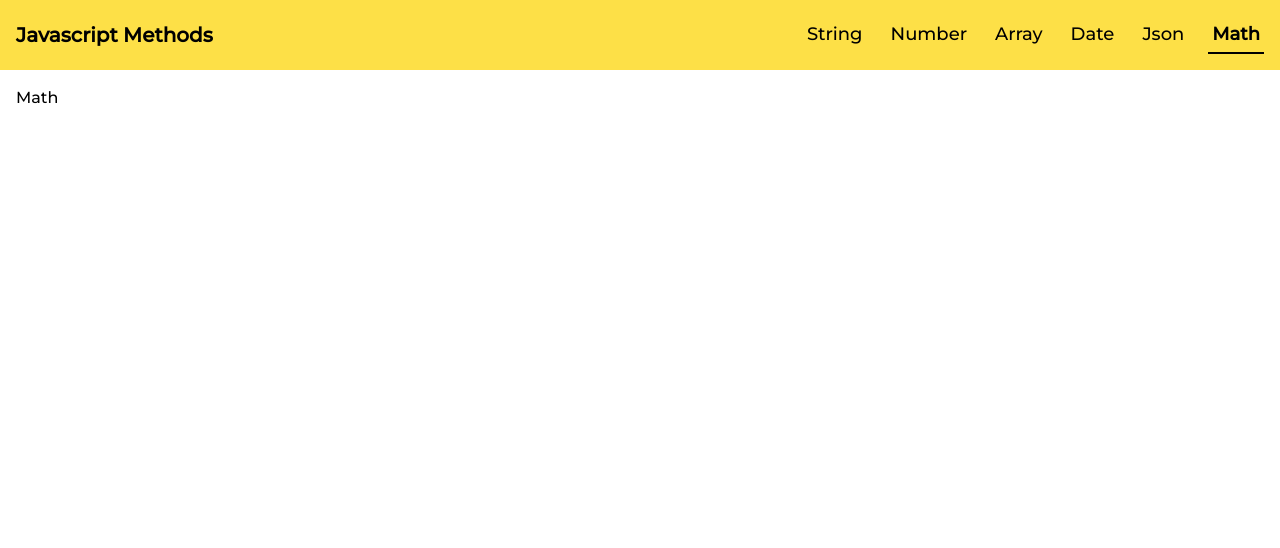
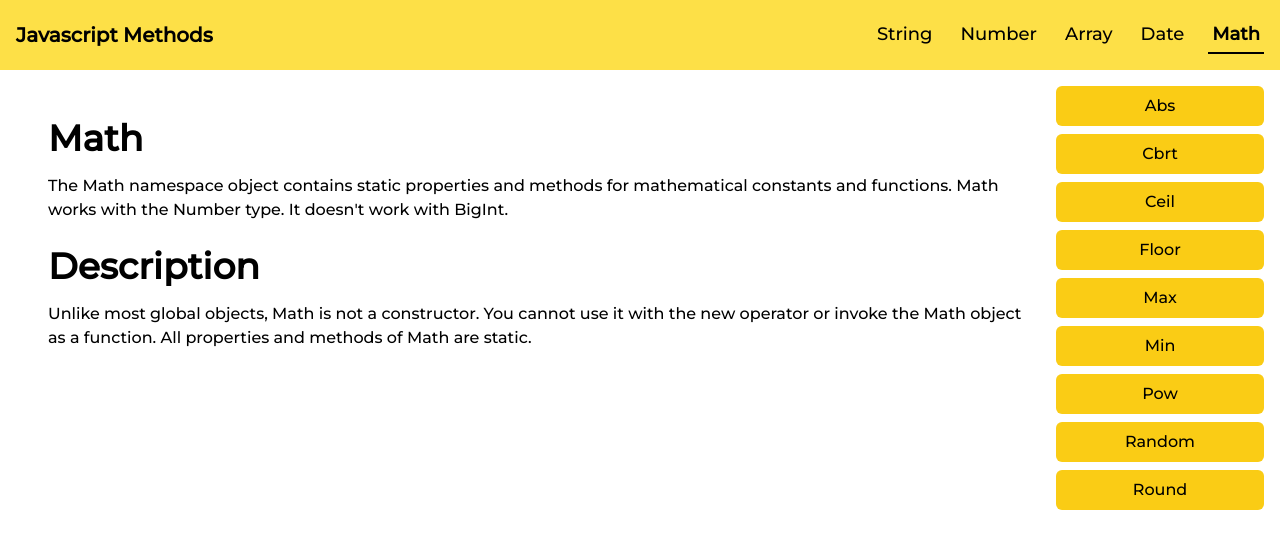
Before and after one commit to VectortheGreat/Javascript-Methods, a React (Vite) app: page /math in a window 1280 px wide. Shown: the top 548 px of the page. Built offline with nearby package versions, Linux system fonts and the light colour scheme.

Commit message:
math methods done

```diff
--- a/src/App.tsx
+++ b/src/App.tsx
@@ -7,7 +7,6 @@ import Number from "./pages/Number";
 import Array from "./pages/Array";
 import Date from "./pages/Date";
 import Math from "./pages/Math";
-import Json from "./pages/Json";
 
 function App() {
   return (
@@ -21,7 +20,6 @@ function App() {
           <Route path="/array" element={<Array />} />
           <Route path="/date" element={<Date />} />
           <Route path="/math" element={<Math />} />
-          <Route path="/json" element={<Json />} />
         </Routes>
       </PageContainer>
     </Router>
--- a/src/components/methods/FormComp.tsx
+++ b/src/components/methods/FormComp.tsx
@@ -11,13 +11,14 @@ import {
   getParameter3,
   updateCodeResult,
 } from "../../redux/ValueSlice";
-import { useEffect } from "react";
+import { useEffect, useState } from "react";
 import { stringInputRandomizer, stringParameterRandomizer } from "../../helpers/stringRandomizer";
 import { useLocation } from "react-router-dom";
 import { printCode } from "../../helpers/printCode";
 import { arrayInputRandomizer, arrayParameterRandomizer } from "../../helpers/arrayRandomizer";
 import { numberInputRandomizer, numberParameterRandomizer } from "../../helpers/numberRandomizer";
 import { dateInputRandomizer, dateParameterRandomizer } from "../../helpers/dateRandomizer";
+import { mathInputRandomizer, mathParameterRandomizer } from "../../helpers/mathRandomizer";
 
 type HideInputs = {
   hideParameter1: boolean;
@@ -64,11 +65,21 @@ const FormComp = () => {
   const placeholderValue3 = optionalParameters.optionalParameter3
     ? `Parameter 3 (Optional) - ${parameterDescriptions.parameterDescriptions3}`
     : `Parameter 3 (Required) - ${parameterDescriptions.parameterDescriptions3}`;
+  const [placeholderText, setPlaceholderText] = useState("Input");
   useEffect(() => {
     dispatch(getInput(""));
     dispatch(getParameter1(""));
     dispatch(getParameter2(""));
     dispatch(getParameter3(""));
+    if (pathname === "math") {
+      if (queryParam === "random") {
+        setPlaceholderText("Parameter 1 (Optional) - Max Value");
+      } else {
+        setPlaceholderText("Parameter 1 (Required) - Value");
+      }
+    } else {
+      setPlaceholderText("Input");
+    }
   }, [queryParam]);
 
   const location = useLocation();
@@ -90,7 +101,6 @@ const FormComp = () => {
     const randomNumber = Math.floor(Math.random() * 5);
     const randomNumber2 = Math.floor(Math.random() * 5);
     const randomNumber3 = Math.floor(Math.random() * 5);
-
     const value =
       pathname === "string"
         ? stringInputRandomizer[queryParam as keyof typeof stringInputRandomizer][randomNumber]
@@ -100,6 +110,8 @@ const FormComp = () => {
         ? numberInputRandomizer[queryParam as keyof typeof numberInputRandomizer][randomNumber]
         : pathname === "date"
         ? dateInputRandomizer[queryParam as keyof typeof dateInputRandomizer][randomNumber]
+        : pathname === "math"
+        ? mathInputRandomizer[queryParam as keyof typeof mathInputRandomizer][randomNumber]
         : null;
     const parameterValue =
       pathname === "string"
@@ -110,6 +122,8 @@ const FormComp = () => {
         ? numberParameterRandomizer[queryParam as keyof typeof numberParameterRandomizer][randomNumber2]
         : pathname === "date"
         ? dateParameterRandomizer[queryParam as keyof typeof dateParameterRandomizer][randomNumber2]
+        : pathname === "math"
+        ? mathParameterRandomizer[queryParam as keyof typeof mathParameterRandomizer][randomNumber2]
         : null;
     const parameterValue2 =
       pathname === "string"
@@ -230,28 +244,19 @@ const FormComp = () => {
         console.error("Invalid queryParam");
       }
     } else if (pathname === "date") {
-      const validQueryParams = [
-        "getDate",
-        "getDay",
-        "getFullYear",
-        "getHours",
-        "getMinutes",
-        "getMonth",
-        "getSeconds",
-        "setDate",
-        "setFullYear",
-        "setHours",
-        "setMinutes",
-        "setMonth",
-        "setSeconds",
-        "toDateString",
-        "toISOString",
-        "toString",
-        "toTimeString",
-      ];
+      // prettier-ignore
+      const validQueryParams = [ "getDate", "getDay", "getFullYear", "getHours", "getMinutes", "getMonth", "getSeconds", "setDate", "setFullYear", "setHours", "setMinutes", "setMonth", "setSeconds", "toDateString", "toISOString", "toString", "toTimeString", ];
       if (validQueryParams.includes(queryParam)) {
         dispatch(getInput(value));
         dispatch(getParameter1(parameterValue));
+      } else {
+        console.error("Invalid queryParam");
+      }
+    } else if (pathname === "math") {
+      const validQueryParams = ["abs", "cbrt", "ceil", "floor", "max", "min", "pow", "random", "round"];
+      if (validQueryParams.includes(queryParam)) {
+        dispatch(getInput(value));
+        dispatch(getParameter2(parameterValue));
       } else {
         console.error("Invalid queryParam");
       }
@@ -265,6 +270,7 @@ const FormComp = () => {
       dispatch(getInput(e.target.value));
     }
   };
+
   return (
     <form onSubmit={testfunc} className="max-w-xl mx-auto p-4 bg-white shadow-md rounded-md">
       <div className="mb-4 px-1">
@@ -288,7 +294,7 @@ const FormComp = () => {
               id="input"
               name="input"
               className="w-full px-3 py-2 border rounded-md focus:outline-none focus:border-blue-500 resize-none"
-              placeholder="Input"
+              placeholder={placeholderText}
               value={input}
               onChange={(e) => setInputFunc(e)}
             />
--- a/src/components/methods/MainPage.tsx
+++ b/src/components/methods/MainPage.tsx
@@ -3,6 +3,7 @@ import StringDetail from "./stringMethods/StringDetail";
 import ArrayDetail from "./arrayMethods/ArrayDetail";
 import NumberDetail from "./number-methods/NumberDetail";
 import DateDetail from "./date-methods/DateDetail";
+import MathDetail from "./math-methods/MathDetail";
 
 const MainPage = () => {
   const location = useLocation();
@@ -17,6 +18,8 @@ const MainPage = () => {
         <NumberDetail />
       ) : pathname === "date" ? (
         <DateDetail />
+      ) : pathname === "math" ? (
+        <MathDetail />
       ) : (
         <h1>Not Found</h1>
       )}
--- /dev/null
+++ b/src/components/methods/math-methods/MathDetail.tsx
@@ -0,0 +1,19 @@
+const MathDetail = () => {
+  return (
+    <div>
+      <h1 className="text-4xl font-bold mb-4">Math</h1>
+      <p className="mb-6">
+        The Math namespace object contains static properties and methods for mathematical constants and functions. Math
+        works with the Number type. It doesn't work with BigInt.
+      </p>
+
+      <h1 className="text-4xl font-bold mb-4">Description</h1>
+      <p className="mb-6">
+        Unlike most global objects, Math is not a constructor. You cannot use it with the new operator or invoke the
+        Math object as a function. All properties and methods of Math are static.
+      </p>
+    </div>
+  );
+};
+
+export default MathDetail;
--- /dev/null
+++ b/src/components/methods/math-methods/MathMethods.tsx
@@ -0,0 +1,118 @@
+/* eslint-disable @typescript-eslint/no-explicit-any */
+import { useEffect } from "react";
+import {
+  getOutput,
+  setHideInputs,
+  setOptionalParameters,
+  setParameterDescriptions,
+  setQueryParam,
+} from "../../../redux/ValueSlice";
+import { useDispatch, useSelector } from "react-redux";
+import { useLocation } from "react-router-dom";
+import FormComp from "../FormComp";
+import MainPage from "../MainPage";
+import Methods from "../Methods";
+
+const MathMethods = () => {
+  const methods: { [key: string]: string } = {
+    Abs: "?method=abs",
+    Cbrt: "?method=cbrt",
+    Ceil: "?method=ceil",
+    Floor: "?method=floor",
+    Max: "?method=max",
+    Min: "?method=min",
+    Pow: "?method=pow",
+    Random: "?method=random",
+    Round: "?method=round",
+  };
+  const location = useLocation();
+  const dispatch = useDispatch();
+  const queryParam = useSelector((state: { value: { queryParam: string } }) => state.value.queryParam);
+  const input = useSelector((state: { value: { input: any } }) => state.value.input);
+  const parameter1 = useSelector((state: { value: { parameter1: any } }) => state.value.parameter1);
+  const parameter2 = useSelector((state: { value: { parameter2: any } }) => state.value.parameter2);
+  const inputDispatchConfiguration = (
+    parameter1: any,
+    parameter1Desc: any,
+    parameter2: any,
+    parameter2Desc: any,
+    parameter3: any,
+    parameter3Desc: any
+  ) => {
+    dispatch(
+      setHideInputs({
+        hideParameter1: parameter1 === "Required" ? false : parameter1 === "Optional" ? false : true,
+        hideParameter2: parameter2 === "Required" ? false : parameter2 === "Optional" ? false : true,
+        hideParameter3: parameter3 === "Required" ? false : parameter3 === "Optional" ? false : true,
+      })
+    );
+    dispatch(
+      setOptionalParameters({
+        optionalParameter1: parameter1 === "Required" ? false : true,
+        optionalParameter2: parameter2 === "Required" ? false : true,
+        optionalParameter3: parameter3 === "Required" ? false : true,
+      })
+    );
+    dispatch(
+      setParameterDescriptions({
+        parameterDescriptions1: parameter1Desc,
+        parameterDescriptions2: parameter2Desc,
+        parameterDescriptions3: parameter3Desc,
+      })
+    );
+  };
+  useEffect(() => {
+    dispatch(setQueryParam(location.search.split("=")[1]));
+  }, [dispatch, location.search]);
+  useEffect(() => {
+    switch (queryParam) {
+      case "abs":
+        dispatch(getOutput(Math.abs(input)));
+        inputDispatchConfiguration(undefined, undefined, undefined, undefined, undefined, undefined);
+        break;
+      case "cbrt":
+        dispatch(getOutput(Math.cbrt(input)));
+        inputDispatchConfiguration(undefined, undefined, undefined, undefined, undefined, undefined);
+        break;
+      case "ceil":
+        dispatch(getOutput(Math.ceil(input)));
+        inputDispatchConfiguration(undefined, undefined, undefined, undefined, undefined, undefined);
+        break;
+      case "floor":
+        dispatch(getOutput(Math.floor(input)));
+        inputDispatchConfiguration(undefined, undefined, undefined, undefined, undefined, undefined);
+        break;
+      case "max":
+        dispatch(getOutput(Math.max(input, parameter2)));
+        inputDispatchConfiguration(undefined, undefined, "Required", "Value", undefined, undefined);
+        break;
+      case "min":
+        dispatch(getOutput(Math.min(input, parameter2)));
+        inputDispatchConfiguration(undefined, undefined, "Required", "Value", undefined, undefined);
+        break;
+      case "pow":
+        dispatch(getOutput(Math.pow(input, parameter2)));
+        inputDispatchConfiguration(undefined, undefined, "Required", "Value", undefined, undefined);
+        break;
+      case "random":
+        dispatch(getOutput(input ? Math.random() * input : Math.random()));
+        inputDispatchConfiguration(undefined, undefined, undefined, undefined, undefined, undefined);
+        break;
+      case "round":
+        dispatch(getOutput(Math.round(input)));
+        inputDispatchConfiguration(undefined, undefined, undefined, undefined, undefined, undefined);
+        break;
+      default:
+        console.error("Error. Invalid Query Param");
+        break;
+    }
+  }, [queryParam, input, parameter1, parameter2]);
+  return (
+    <div className="grid grid-cols-12">
+      <div className="col-span-10">{queryParam ? <FormComp></FormComp> : <MainPage></MainPage>}</div>
+      <Methods methods={methods}></Methods>
+    </div>
+  );
+};
+
+export default MathMethods;
--- a/src/components/navbar/Navbar.tsx
+++ b/src/components/navbar/Navbar.tsx
@@ -6,7 +6,6 @@ const Navbar = () => {
     Number: "/number",
     Array: "/array",
     Date: "/date",
-    Json: "/json",
     Math: "/math",
   };
   const location = useLocation();
--- /dev/null
+++ b/src/helpers/mathRandomizer.ts
@@ -0,0 +1,23 @@
+export const mathInputRandomizer = {
+  abs: [-5, -90, -50, -358, -88],
+  cbrt: [64, 27, 8, 125, 216],
+  ceil: [1.5, 2.1, 3.9, 4.4, 5.7],
+  floor: [1.5, 2.1, 3.9, 4.4, 5.7],
+  max: [5, 60, 85, 90, 11],
+  min: [5, 60, 85, 90, 11],
+  pow: [2, 4, 5, 6, 8, 10],
+  random: [5, 60, 85, 90, 11],
+  round: [1.5, 2.1, 3.9, 4.4, 5.7],
+};
+
+export const mathParameterRandomizer = {
+  abs: [],
+  cbrt: [],
+  ceil: [],
+  floor: [],
+  max: [75, 45, 14, 29, 101],
+  min: [75, 45, 14, 29, 101],
+  pow: [3, 4, 5, 6, 2],
+  random: [],
+  round: [],
+};
--- a/src/helpers/printCode.ts
+++ b/src/helpers/printCode.ts
@@ -436,6 +436,31 @@ export const printCode = (
       case "toTimeString":
         return `const date = new Date("${input}"); \nconsole.log(date.toTimeString());`;
     }
+  } else if (pathname === "math") {
+    switch (param) {
+      case "abs":
+        return `console.log(Math.abs(${input}));`;
+      case "cbrt":
+        return `console.log(Math.cbrt(${input}));`;
+      case "ceil":
+        return `console.log(Math.ceil(${input}));`;
+      case "floor":
+        return `console.log(Math.floor(${input}));`;
+      case "max":
+        return `console.log(Math.max(${input},${parameter2}));`;
+      case "min":
+        return `console.log(Math.min(${input},${parameter2}));`;
+      case "pow":
+        return `console.log(Math.pow(${input},${parameter2}));`;
+      case "random":
+        if (input) {
+          return `console.log(Math.random() * ${input});`;
+        } else {
+          return `console.log(Math.random());`;
+        }
+      case "round":
+        return `console.log(Math.round(${input}));`;
+    }
   } else {
     console.error("Invalid Pathname");
   }
--- a/src/pages/Json.tsx
+++ /dev/null
@@ -1,5 +0,0 @@
-const Json = () => {
-  return <div>JsonMethods</div>;
-};
-
-export default Json;
--- a/src/pages/Math.tsx
+++ b/src/pages/Math.tsx
@@ -1,5 +1,11 @@
+import MathMethods from "../components/methods/math-methods/MathMethods";
+
 const Math = () => {
-  return <div>Math</div>;
+  return (
+    <div>
+      <MathMethods />
+    </div>
+  );
 };
 
 export default Math;
```
